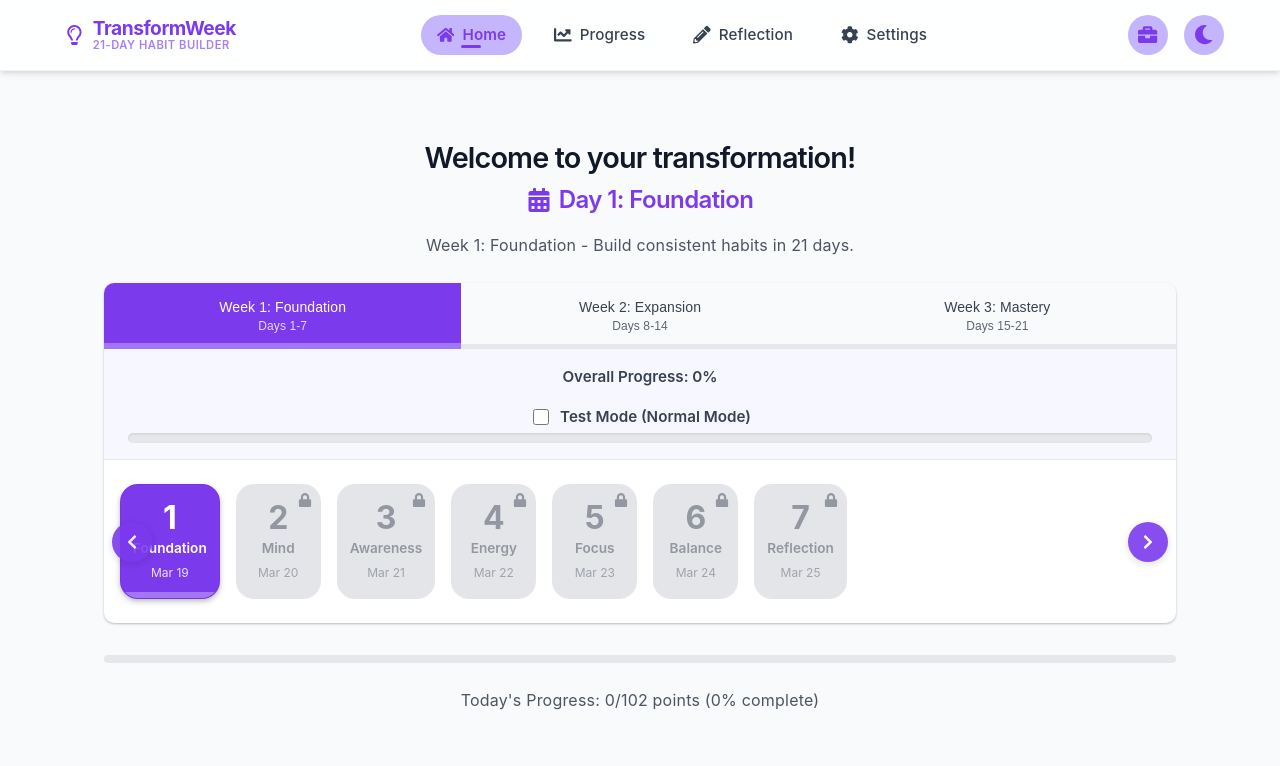
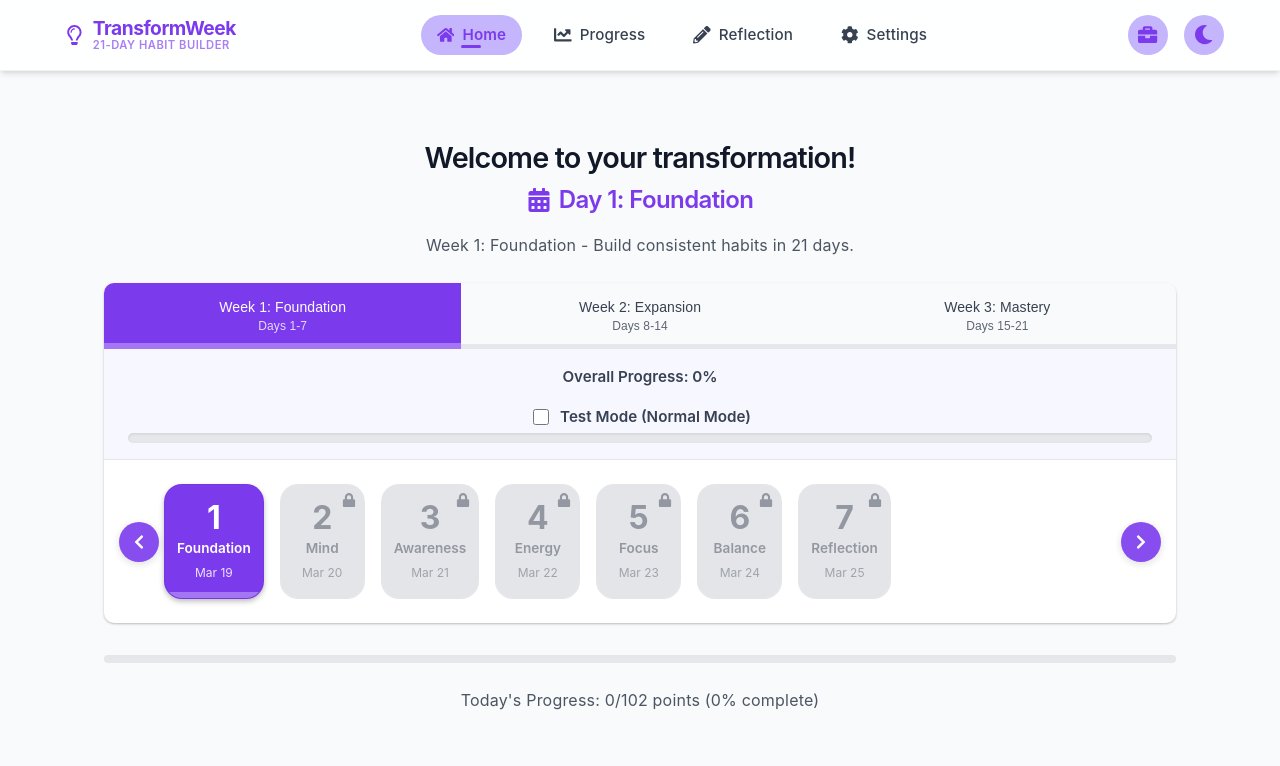
Before and after one commit to kiterunner20/kimji, a React (Create React App) app: page / in a window 1280 px wide. Shown: the top 766 px of the page. Built offline with nearby package versions, Linux system fonts and the light colour scheme.

Commit message:
Fix two UI issues: 1) Update week title when changing tabs 2) Prevent nav buttons overlapping with day cards

```diff
--- a/src/components/DaySelector.js
+++ b/src/components/DaySelector.js
@@ -206,6 +206,8 @@ const DaysContainer = styled.div`
   align-items: center;
   overflow-x: auto;
   padding: var(--spacing-lg) var(--spacing-md);
+  padding-left: 50px;
+  padding-right: 50px;
   gap: var(--spacing-md);
   scrollbar-width: none;
   -ms-overflow-style: none;
@@ -218,6 +220,8 @@ const DaysContainer = styled.div`
 
   @media (max-width: 768px) {
     padding: var(--spacing-md) var(--spacing-sm);
+    padding-left: 45px;
+    padding-right: 45px;
     gap: var(--spacing-sm);
   }
 `;
@@ -337,11 +341,11 @@ const NavigationButton = styled.button`
   }
 
   &.prev {
-    left: 8px;
+    left: 15px;
   }
 
   &.next {
-    right: 8px;
+    right: 15px;
   }
 
   @media (max-width: 768px) {
@@ -349,11 +353,11 @@ const NavigationButton = styled.button`
     height: 36px;
 
     &.prev {
-      left: 5px;
+      left: 12px;
     }
 
     &.next {
-      right: 5px;
+      right: 12px;
     }
   }
 
@@ -513,6 +517,20 @@ const DaySelector = ({ onDaySelect }) => {
   // Handle switching between weeks
   const handleWeekChange = (weekNumber) => {
     setActiveWeek(weekNumber);
+
+    // Calculate first day of the selected week and notify parent component
+    const firstDayOfWeek = (weekNumber - 1) * daysInWeek + 1;
+
+    // If onDaySelect prop exists, call it to update parent component
+    if (typeof onDaySelect === 'function') {
+      console.log(`DaySelector: Selecting first day of week ${weekNumber}: day ${firstDayOfWeek}`);
+      onDaySelect(firstDayOfWeek);
+    }
+    // Otherwise fall back to using dispatch directly
+    else if (dispatch) {
+      console.log(`DaySelector: Dispatching SET_DAY action for first day of week ${weekNumber}: ${firstDayOfWeek}`);
+      dispatch({ type: 'SET_DAY', payload: firstDayOfWeek });
+    }
   };
 
   // Calculate completion status for each day
@@ -824,7 +842,7 @@ const DaySelector = ({ onDaySelect }) => {
         </ProgressBarContainer>
       </OverallProgress>
 
-      <div style={{ position: 'relative' }}>
+      <div style={{ position: 'relative', padding: '0 10px' }}>
         <NavigationButton className="prev" onClick={scrollLeft} aria-label="Scroll left">
           <FaChevronLeft />
         </NavigationButton>
```
